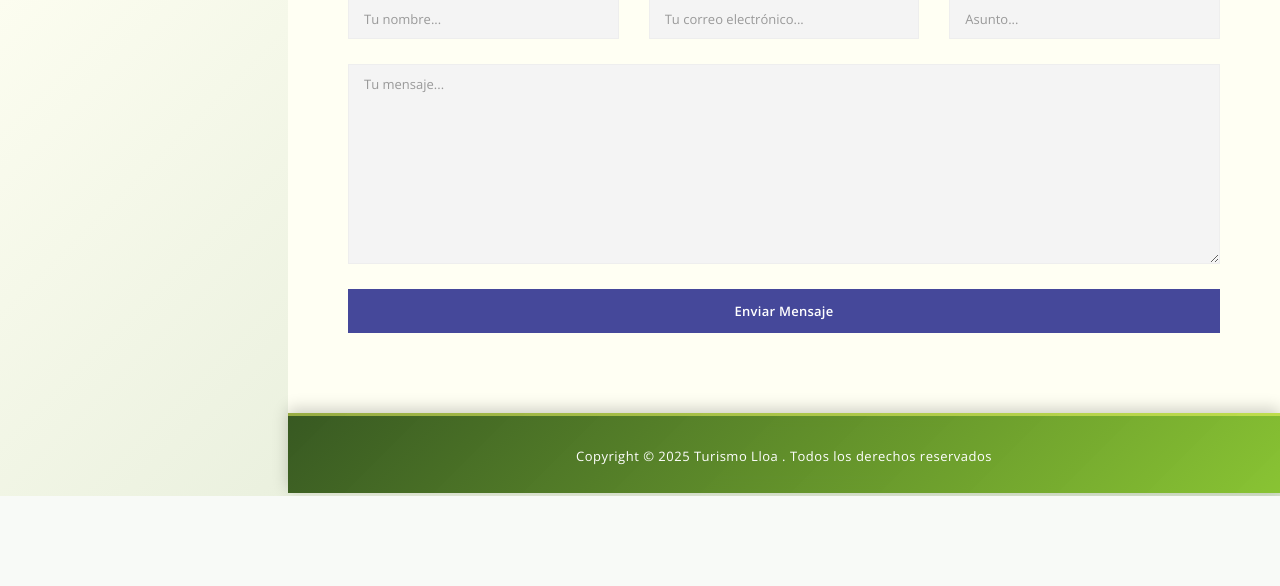
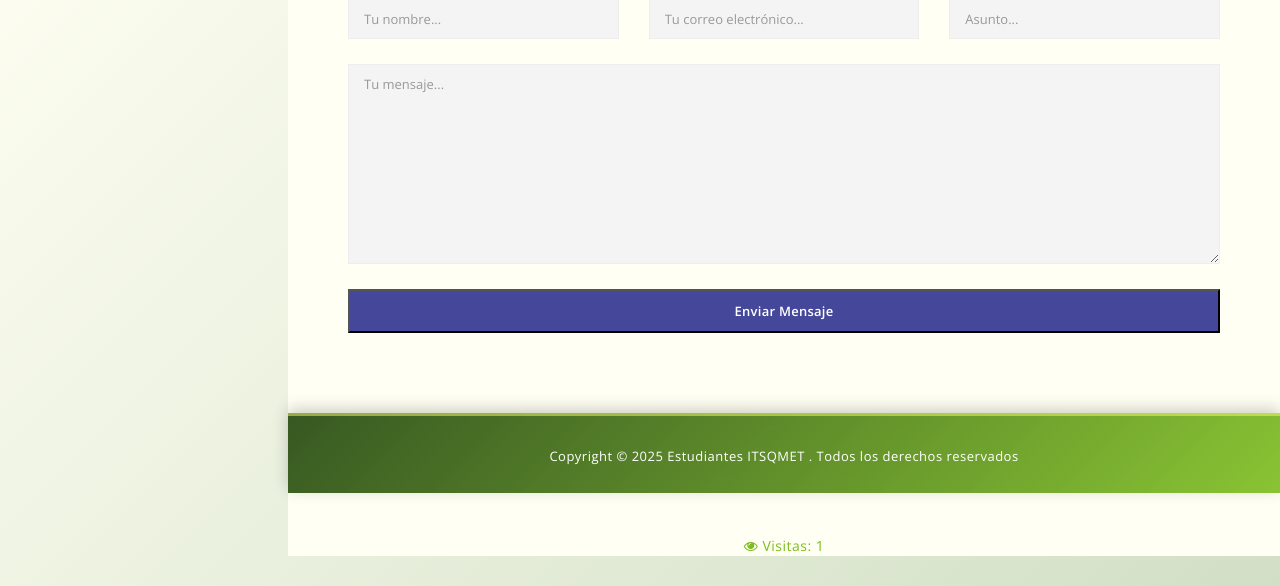
Before and after one commit to aureliuzjaziel/weblloaTest, a Django app: page / in a window 1280 px wide. Shown: the part 4934-5520 px from the top of the page. Before the commit the page ends 5430 px from the top, so only its background shows below. Run offline with Django 5.2, Linux system fonts and the light colour scheme; data comes from the database, SQL or seed files in the repository; some libraries are stand-ins or nearby versions.

Commit message:
commit de estilos y cambios en el footer

```diff
--- a/core/static/core/assets/css/templatemo-style.css
+++ b/core/static/core/assets/css/templatemo-style.css
@@ -1747,7 +1747,7 @@ body::before {
 }
 
 .btn-enlace {
-  background: linear-gradient(135deg, #7CBD1E 0%, #c9eb6a 100%);
+  background: linear-gradient(135deg, #25D366 0%, #128C7E 100%);
   color: white;
   padding: 10px 20px;
   border: none;
@@ -1756,12 +1756,15 @@ body::before {
   font-size: 14px;
   margin-top: 10px;
   transition: all 0.3s ease;
+  display: inline-flex;
+  align-items: center;
+  gap: 5px;
 }
 
 .btn-enlace:hover {
-  background: linear-gradient(135deg, #BCEB3C 0%, #7CBD1E 100%);
+  background: linear-gradient(135deg, #128C7E 0%, #25D366 100%);
   transform: translateY(-2px);
-  box-shadow: 0 4px 8px rgba(0,0,0,0.2);
+  box-shadow: 0 4px 8px rgba(37, 211, 102, 0.3);
 }
 
 .btn-whatsapp {
--- a/core/templates/core/index.html
+++ b/core/templates/core/index.html
@@ -385,7 +385,7 @@ https://templatemo.com/tm-518-sentra
                                 </div>
                                 <div class="col-md-12">
                                   <fieldset>
-                                    <button type="submit" id="form-submit" class="btn">Enviar Mensaje</button>
+                                    <button type="submit" id="form-submit" class="accent-button button">Enviar Mensaje</button>
                                   </fieldset>
                                 </div>
                             </div>
@@ -394,9 +394,13 @@ https://templatemo.com/tm-518-sentra
                 </div>
             </section>
             <section class="footer">
-                <p>Copyright &copy; 2025 Turismo Lloa
+                <p>Copyright &copy; 2025 Estudiantes ITSQMET
 
                 . Todos los derechos reservados</p>
+                <!-- Contador de visitas -->
+                <p style="margin-top: 10px; color: #7CBD1E; font-size: 14px;">
+                    <i class="fa fa-eye"></i> Visitas: <span id="contadorVisitas">0</span>
+                </p>
             </section>
         </div>
 
@@ -450,6 +454,27 @@ https://templatemo.com/tm-518-sentra
     </script>
 
     <script src="http://ajax.googleapis.com/ajax/libs/jquery/1.10.2/jquery.min.js" type="text/javascript"></script>
+
+    <!-- Contador de visitas simple -->
+    <script>
+        // Contador de visitas usando localStorage
+        function actualizarContadorVisitas() {
+            // Obtener el contador actual o inicializar en 0
+            let visitas = localStorage.getItem('visitasLloa') || 0;
+
+            // Incrementar el contador
+            visitas = parseInt(visitas) + 1;
+
+            // Guardar el nuevo valor
+            localStorage.setItem('visitasLloa', visitas);
+
+            // Mostrar el contador con animación simple
+            document.getElementById('contadorVisitas').textContent = visitas.toLocaleString();
+        }
+
+        // Ejecutar cuando se carga la página
+        document.addEventListener('DOMContentLoaded', actualizarContadorVisitas);
+    </script>
 
 </body>
 </html>
```
